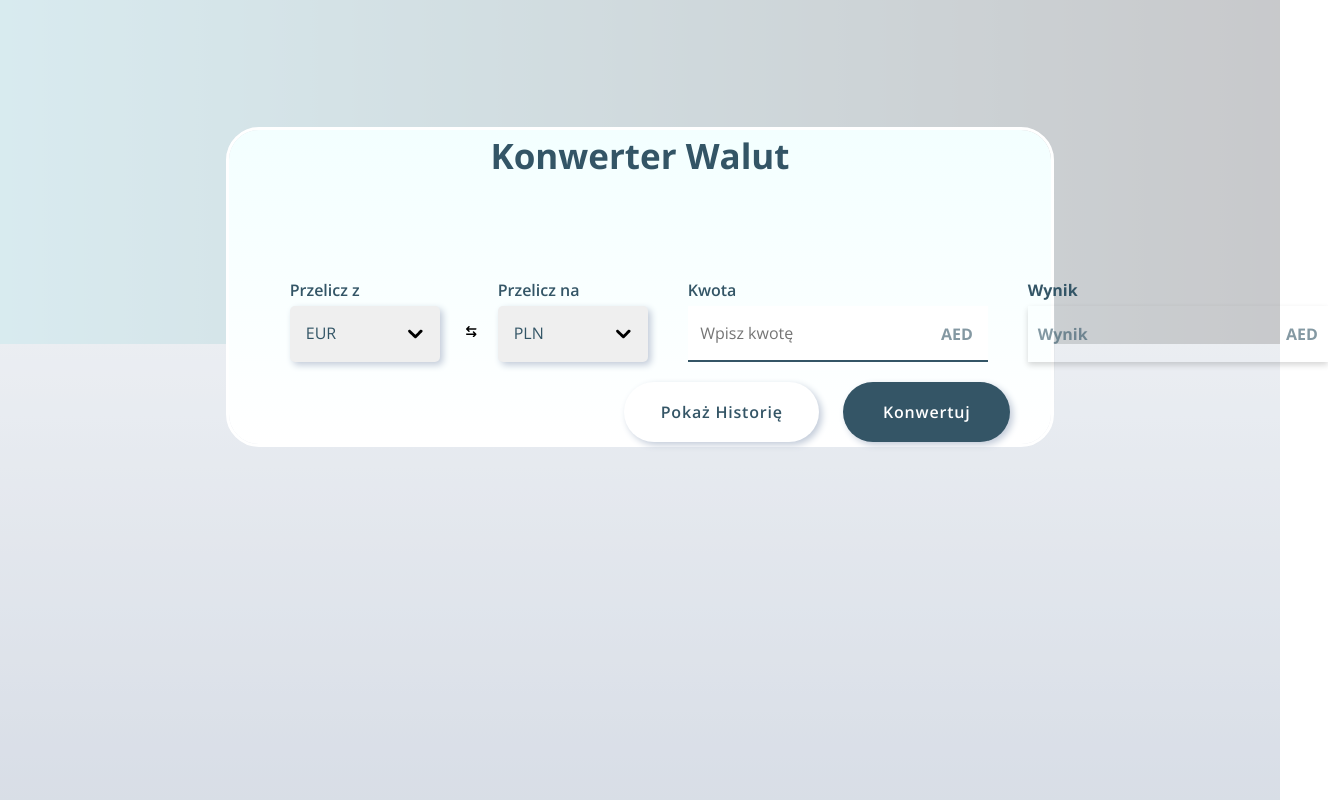
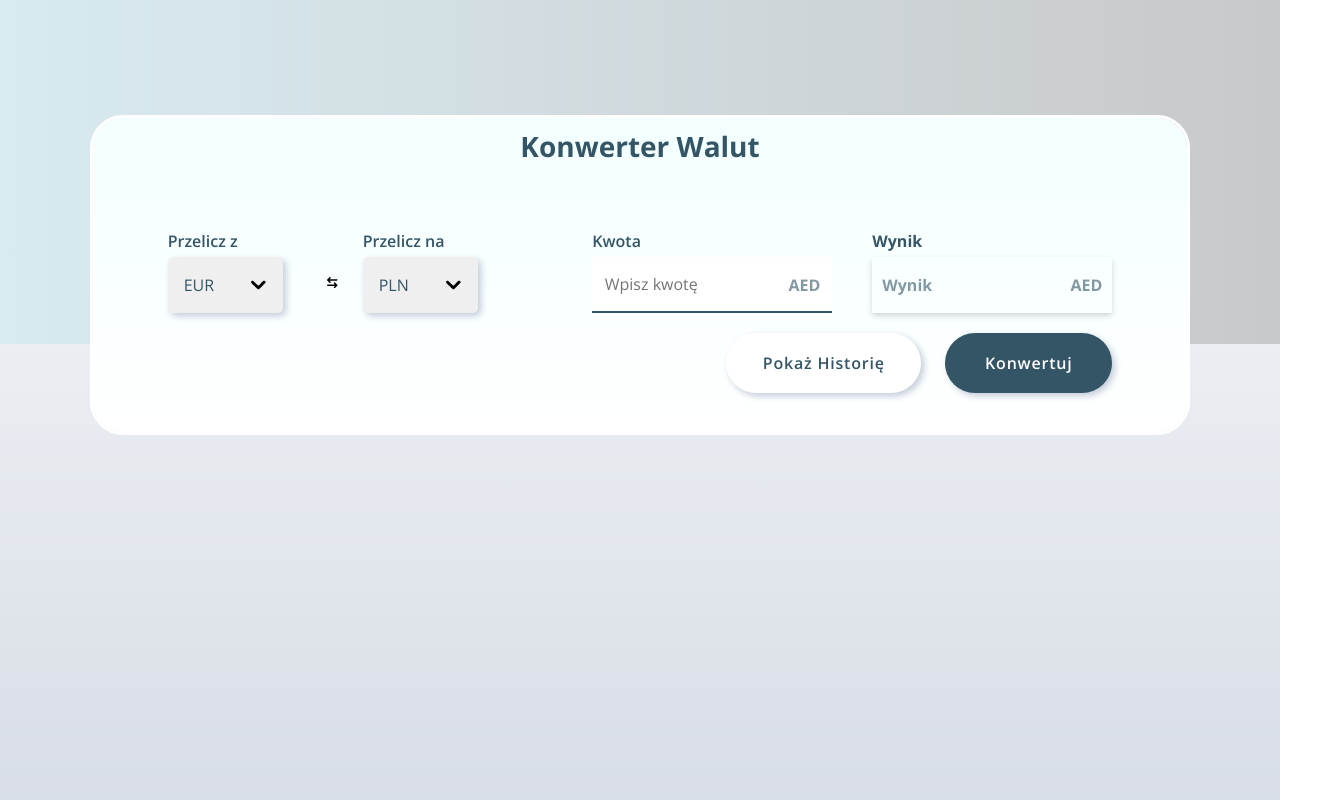
Before and after one commit to JaCoWymowny/converter, a React (Create React App) app: page / in a window 1280 px wide. Shown: the whole page, 1328 px wide, since content can reach past the window. Built offline with nearby package versions, Linux system fonts and the light colour scheme.

Commit message:
add style for most viewport

```diff
--- a/src/components/ConverterForm/index.tsx
+++ b/src/components/ConverterForm/index.tsx
@@ -12,16 +12,18 @@ import {
   FieldWrapper,
   FormField,
   FormArrowField,
+  SelectWrapper,
+  CustomFieldWrapper,
   Select,
   Label,
-  TestContainer,
+  CustomContainer,
   Input,
   ResultWrapper,
   CurrencyResult,
   ButtonsWrapper,
   PlaceholderForInput,
   ConvertButton,
-  HistoryButton
+  HistoryButton, SelectFormField
 } from "./styles";
 
 interface Props {
@@ -109,7 +111,8 @@ const ConverterForm:FC<Props> = ({ addFormData }) => {
     <FormWrapper>
       <Form onSubmit={handleSubmit(onSubmit)}>
         <FieldWrapper>
-          <FormField>
+          <SelectWrapper>
+          <SelectFormField>
             <Label>
               Przelicz z
             </Label>
@@ -124,12 +127,12 @@ const ConverterForm:FC<Props> = ({ addFormData }) => {
               <option value='EUR'>EUR</option>
               {/*{handleOptions()}*/}
             </Select>
-          </FormField>
+          </SelectFormField>
           <FormArrowField>
             <Arrow />
           </FormArrowField>
 
-          <FormField>
+          <SelectFormField>
             <Label>
               Przelicz na
             </Label>
@@ -144,12 +147,14 @@ const ConverterForm:FC<Props> = ({ addFormData }) => {
               <option value='PLN'>PLN</option>
               {/*{handleOptions()}*/}
             </Select>
-          </FormField>
+          </SelectFormField>
+          </SelectWrapper>
+          <CustomFieldWrapper>
           <FormField>
             <Label>
               Kwota
             </Label>
-            <TestContainer>
+            <CustomContainer>
               <Input
                 {...register("amount", { required: true })}
                 id='amount'
@@ -160,13 +165,14 @@ const ConverterForm:FC<Props> = ({ addFormData }) => {
               <PlaceholderForInput>
                 {chosenCurrencyAmountValue}
               </PlaceholderForInput>
-            </TestContainer>
+            </CustomContainer>
           </FormField>
           <ResultWrapper>
             {isLoading && <span>Checking..</span>}
-            {!isLoading && <span>Wynik</span>}
+            {!isLoading && <span className="text-field">Wynik</span>}
             {!isLoading && currencyResultValue}
           </ResultWrapper>
+          </CustomFieldWrapper>
         </FieldWrapper>
         <ButtonsWrapper>
             <HistoryButton onClick={() => { locationHandler()}}>
--- a/src/components/ConverterForm/styles.ts
+++ b/src/components/ConverterForm/styles.ts
@@ -4,6 +4,7 @@ import bidirectional from "../../images/bidirectional.svg";
 
 export const FormWrapper = styled.div`
   margin-top: 30px;
+  max-width: 1200px;
 `;
 
 export const Form = styled.form`
@@ -17,7 +18,72 @@ export const Form = styled.form`
 export const FieldWrapper = styled.div`
   display: flex;
   justify-content: space-between;
-  //////////////////////////
+  @media (max-width: 1800px) {
+    max-width: 1100px;
+  }
+
+  @media (max-width: 915px) {
+    flex-direction: column;
+    align-items: center;
+    justify-content: unset;
+  }
+`;
+
+export const SelectWrapper = styled.div`
+  display: flex;
+  justify-content: space-between;
+  width: 460px;
+
+  @media (min-width: 915px) {
+    display: flex;
+    justify-content: space-between;
+    width: 350px;
+  }
+
+
+  @media (min-width: 1800px) {
+    width: 350px;
+  }
+
+  @media (min-width: 1680px) {
+    display: flex;
+    justify-content: space-between;
+    width: 400px;
+  }
+`;
+
+export const CustomFieldWrapper = styled.div`
+  display: flex;
+  justify-content: space-between;
+
+  @media (max-width: 1680px) {
+    max-width: 400px;
+    justify-content: flex-end;
+  }
+  @media (max-width: 915px) {
+    max-width: 460px;
+    width: 460px;
+    justify-content: space-between;
+  }
+`;
+
+
+
+export const SelectFormField = styled.div`
+ display: flex;
+ flex-direction: column;
+ gap: 5px;
+ margin: 20px;
+  max-width: 150px;
+
+  @media (max-width: 1800px) {
+    max-width: 120px;
+  }
+
+  @media (max-width: 915px) {
+    max-width: 200px;
+    width: 200px;
+  }
 `;
 
 export const FormField = styled.div`
@@ -25,12 +91,23 @@ export const FormField = styled.div`
  flex-direction: column;
  gap: 5px;
  margin: 20px;
+  @media (min-width: 1800px) {
+    margin-left: 70px;
+  }
 `;
 
 export const FormArrowField = styled.div`
- display: flex;
- flex-direction: column;
+  display: flex;
+  flex-direction: column;
   margin-top: 20px;
+
+  @media (max-width: 1800px) {
+    margin-left: 15px;
+  }
+
+  @media (max-width: 1100px) {
+    margin-left: 0;
+  }
 `;
 
 export const Arrow = styled.div`
@@ -61,17 +138,38 @@ export const Select = styled.select`
   font-family: ${(props) => props.theme.fontFamily.primaryFont};
   color: ${(props) => props.theme.colors.primary};
   font-size: 16px;
+
+  @media (max-width: 1680px) {
+    width: 115px;
+  }
+
+  @media (max-width: 1100px) {
+    font-size: 12px;
+  }
+
+  @media (max-width: 915px) {
+    width: 180px;
+  }
 `;
 
 export const Label = styled.label`
  font-weight: 600;
   font-size: 16px;
+
+  @media (max-width: 1120px) {
+    font-size: 12px;
+    width: 120px;
+  }
 `;
 
-export const TestContainer = styled.div`
+export const CustomContainer = styled.div`
   display: inline-block;
   position: relative;
   overflow: hidden;
+
+  @media (max-width: 1100px) {
+    width: 180px;
+  }
 `;
 
 export const Input = styled.input`
@@ -99,6 +197,19 @@ export const Input = styled.input`
     -webkit-appearance: none;
     margin: 0;
   }
+
+  @media (max-width: 1800px) {
+    width: 240px
+  }
+
+  @media (max-width: 1100px) {
+    font-size: 12px;
+    width: 200px;
+  }
+
+  @media (max-width: 915px) {
+    width: 180px;
+  }
 `;
 
 export const ResultWrapper = styled.div`
@@ -106,6 +217,14 @@ export const ResultWrapper = styled.div`
   flex-direction: column;
   gap: 5px;
   margin: 20px;
+
+  .text-field {
+    max-width: 120px;
+
+    @media (max-width: 1100px) {
+      font-size: 12px;
+    }
+  }
 `;
 
 export const CurrencyResult = styled.span`
@@ -116,10 +235,26 @@ export const CurrencyResult = styled.span`
   justify-content: space-between;
   align-items: center;
   padding: 0 10px;
+
+  @media (max-width: 1800px) {
+    max-width: 240px;
+  }
+
+  @media (max-width: 1100px) {
+    max-width: 200px;
+  }
+
+  @media (max-width: 915px) {
+    max-width: 180px;
+  }
 `;
 
 export const Placeholder = styled.span`
   opacity: 0.6;
+
+  @media (max-width: 1100px) {
+    font-size: 12px;
+  }
 `;
 
 export const PlaceholderForInput = styled.span`
@@ -129,12 +264,28 @@ export const PlaceholderForInput = styled.span`
   right: 5%;
   bottom: 0;
   margin: auto 0;
+
+  @media (max-width: 1100px) {
+    font-size: 12px;
+  }
 `;
 
 
 export const ButtonsWrapper = styled.div`
   display: flex;
   justify-content: flex-end;
+  padding-bottom: 30px;
+  margin-right: 10px;
+
+  @media (max-width: 1800px) {
+    margin-right: 20px;
+  }
+  @media (max-width: 915px) {
+    justify-content: space-between;
+    max-width: 460px;
+    margin-right: 0;
+    align-self: center;
+  }
 `;
 
 export const ConvertButton = styled.button`
@@ -154,6 +305,10 @@ export const ConvertButton = styled.button`
   &:hover {
     background: ${(props) => props.theme.buttonColors.primaryHover};
     box-shadow: 5px 5px 12px #98ADCD;
+  }
+
+  @media (max-width: 915px) {
+    width: 195px;
   }
 `;
 
@@ -177,4 +332,8 @@ export const HistoryButton = styled.div`
     box-shadow: 5px 5px 12px #98ADCD;
     color: ${(props) => props.theme.buttonColors.primaryHover};
   }
+
+  @media (max-width: 915px) {
+    margin-right: 20px;
+  }
 `;
--- a/src/components/Layout/index.tsx
+++ b/src/components/Layout/index.tsx
@@ -7,7 +7,7 @@ import ConvertsHistory from "../../pages/ConvertsHistory";
 import { useEffect, useState } from "react";
 import { HistoryRecords } from "../../interfaces/dbData";
 import { getDataFromLocalStorage } from "../../helpers/getDataFromLocalStorage";
-import { BackgroundContainerWrapper, ContainerWrapper } from "./styles";
+import { BackgroundContainerWrapper, FirstLinkContainerWrapper, ContainerWrapper } from "./styles";
 
 const Layout = () => {
   const [historyRecords, setHistoryRecords] = useState<HistoryRecords[]>(getDataFromLocalStorage());
@@ -28,9 +28,9 @@ const Layout = () => {
     <BackgroundContainerWrapper>
       <Routes>
         <Route path="/" element={
-          <ContainerWrapper style={{"height" : "40vh"}}>
+          <FirstLinkContainerWrapper>
             <Converter historyDataHandler={historyDataHandler}/>
-          </ContainerWrapper>
+          </FirstLinkContainerWrapper>
         }
         />
         <Route path="/ConverterWithHistory" element={
@@ -39,6 +39,7 @@ const Layout = () => {
               <Converter historyDataHandler={historyDataHandler}/>
               <ConvertsHistory historyRecords={historyRecords} historyDataDelete={historyDataDelete}/>
             </ContainerWrapper>
+
           </>
         }
         />
--- a/src/components/Layout/styles.ts
+++ b/src/components/Layout/styles.ts
@@ -11,6 +11,11 @@ export const BackgroundContainerWrapper = styled.div`
   padding: 2em 3em;
   font-family: ${(props) => props.theme.fontFamily.primaryFont};
 
+  @media (max-width: 915px) {
+    min-width: 900px;
+    width: 900px;
+  }
+
   &::before {
     z-index: -10;
     content: "";
@@ -21,28 +26,35 @@ export const BackgroundContainerWrapper = styled.div`
     height: 43%;
     background: transparent linear-gradient(270deg, #373B44 0%, #73B7C8 100%) 0 0 no-repeat padding-box;
     opacity: 0.27;
+
+    @media (max-width: 915px) {
+      min-width: 900px;
+      width: 900px;
+    }
   }
   &:after {
     z-index: -9;
     content: "";
     position: absolute;
     bottom:0;
-    right:0;
+    left:0;
     width:100%;
     height: 57%;
     background:  transparent linear-gradient(180deg, #E0E5EC 0%, #C2CBD9 100%) 0 0 no-repeat padding-box;
-    opacity: 0.63
+    opacity: 0.63;
+    @media (max-width: 915px) {
+      min-width: 900px;
+      width: 900px;
+    }
   }
   color: #ebf2f8;
-
-
 `;
 
 export const ContainerWrapper = styled.div`
   width: 70%;
   max-width: 1200px;
-  height: 70vh;
-  margin-top: 8%;
+  height: 73vh;
+  margin-top: 7%;
   background: transparent linear-gradient(180deg, #f3ffff 0%, #FFFFFF 100%) 0 0 no-repeat padding-box;
   display: flex;
   flex-direction: column;
@@ -53,4 +65,45 @@ export const ContainerWrapper = styled.div`
   opacity: 1;
   backdrop-filter: blur(36px);
   -webkit-backdrop-filter: blur(36px);
+
+  @media (max-width: 1600px) {
+    min-width: 1100px;
+  }
+
+  @media (max-width: 1100px) {
+    min-width: 900px;
+  }
+
+  @media (max-width: 915px) {
+    max-width: 700px;
+  }
 `;
+
+export const FirstLinkContainerWrapper = styled.div`
+  width: 70%;
+  max-width: 1200px;
+  height: 40vh;
+  margin-top: 7%;
+  background: transparent linear-gradient(180deg, #f3ffff 0%, #FFFFFF 100%) 0 0 no-repeat padding-box;
+  display: flex;
+  flex-direction: column;
+  justify-content: center;
+  align-items: center;
+  border: 3px solid #FFFFFF;
+  border-radius: 33px;
+  opacity: 1;
+  backdrop-filter: blur(36px);
+  -webkit-backdrop-filter: blur(36px);
+
+  @media (max-width: 1600px) {
+    min-width: 1100px;
+  }
+
+  @media (max-width: 1100px) {
+    min-width: 900px;
+  }
+
+  @media (max-width: 915px) {
+    max-width: 700px;
+  }
+`;
--- a/src/helpers/addCurrencyAsPlaceholder.tsx
+++ b/src/helpers/addCurrencyAsPlaceholder.tsx
@@ -18,11 +18,3 @@ export const currencyResultHandler = (currencyResult: number, chosenCurrencyValu
     )
   }
 }
-
-export const currencyAmountHandler = (chosenCurrencyValue: string) => {
-    return (
-      <CurrencyResult>
-        <Placeholder>{chosenCurrencyValue}</Placeholder>
-      </CurrencyResult>
-    )
-}
--- a/src/pages/Converter/styles.ts
+++ b/src/pages/Converter/styles.ts
@@ -2,8 +2,20 @@ import styled from "styled-components";
 
 export const Title = styled.div`
   text-align: center;
-  margin-bottom: 50px;
+  margin-bottom: 20px;
   font-size: 35px;
+  max-width: 1200px;
+
+  @media (max-width: 1325px) {
+    font-size: 28px;
+    margin-bottom: 15px;
+  }
+
+  @media (max-width: 915px) {
+    font-size: 22px;
+    margin-bottom: 12px;
+    max-width: 900px;
+  }
 `;
 
 export const ContainerWrapper = styled.div`
@@ -13,5 +25,5 @@ export const ContainerWrapper = styled.div`
   color: ${(props) => props.theme.colors.primary};
   font-weight: 700;
   width: 90%;
-  margin: 65px 50px;
+  margin: 10px 50px;
 `;
--- a/src/pages/ConvertsHistory/styles.ts
+++ b/src/pages/ConvertsHistory/styles.ts
@@ -9,6 +9,12 @@ export const Container = styled.div`
   justify-content: center;
   padding: 2em 3em;
   background: white;
+  border-bottom-left-radius: 33px;
+  border-bottom-right-radius: 33px;
+
+  @media (min-width: 1900px) {
+    border-radius: unset;
+  }
 `;
 
 export const TableWrapper = styled.div`
@@ -118,6 +124,10 @@ export const TableWrapper = styled.div`
     width: 22%;
     text-align: right;
     padding-left: 120px;
+
+    @media (max-width: 1100px) {
+      padding-left: 70px;
+    }
   }
 
   .fifth-tbody-cell {
@@ -127,6 +137,10 @@ export const TableWrapper = styled.div`
     padding-right: 16px;
     font-weight: 600;
     font-size: 16px;
+  }
+
+  @media (max-width: 1000px) {
+    max-width: 700px;
   }
 `
 
```
